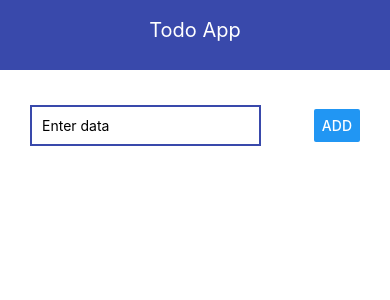
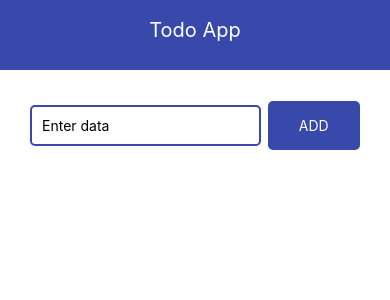
Before and after one commit to PavelTishenko/ReactNativePrj, a React Native app: screen / in a window 390 px wide. Shown: the top 300 px of the page. Built offline with nearby package versions, Linux system fonts and the light colour scheme.

Commit message:
added cstm btn

```diff
--- a/src/components/AddTodo.js
+++ b/src/components/AddTodo.js
@@ -1,5 +1,5 @@
 import React from 'react'
-import { View, Text, TextInput, Button, StyleSheet } from 'react-native'
+import { View, Text, TextInput, TouchableOpacity , Button, StyleSheet } from 'react-native'
 
 export const AddTodo = ({inpValue,onChangeInput, btnPress}) => {
     return(
@@ -14,10 +14,17 @@ export const AddTodo = ({inpValue,onChangeInput, btnPress}) => {
                 autoCapitalize="none"
                 // keyboardType='numeric'
                 />
+                <TouchableOpacity
+                    onPress={btnPress}
+                    style={styles.btn}>
+                    <Text
+                    style={styles.text}>ADD</Text>
+                </TouchableOpacity>
 
-            <Button
+            {/* <Button
+                style={styles.btn}
                 title="ADD"
-                onPress={btnPress}/>
+                onPress={btnPress}/> */}
         </View>
     )
 };
@@ -36,6 +43,17 @@ const styles = StyleSheet.create({
         padding: 10,
         borderStyle: 'solid',
         borderWidth: 2,
-        borderColor:'#3949ab'
+        borderColor:'#3949ab',
+        borderRadius: 5
+    },
+    btn:{
+        padding: 16,
+        backgroundColor: '#3949ab',
+        width: '28%',
+        alignItems: 'center',
+        borderRadius: 5
+    },
+    text: {
+        color: 'white'
     }
 });
```
